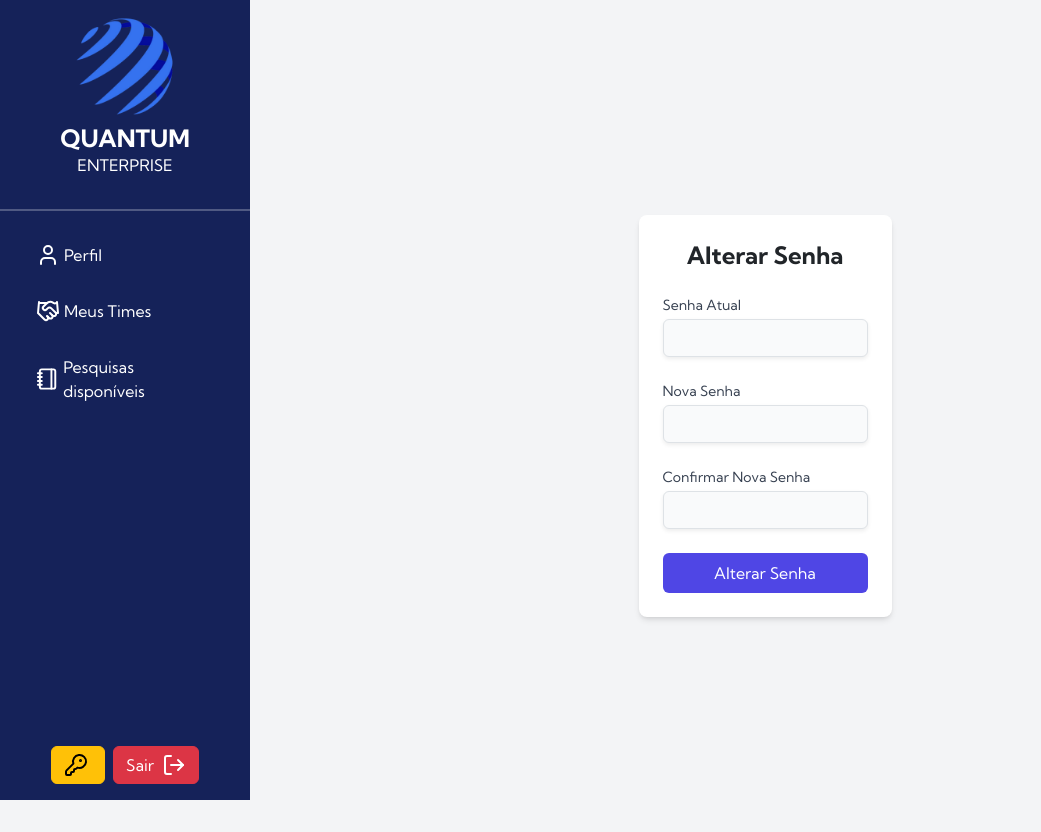
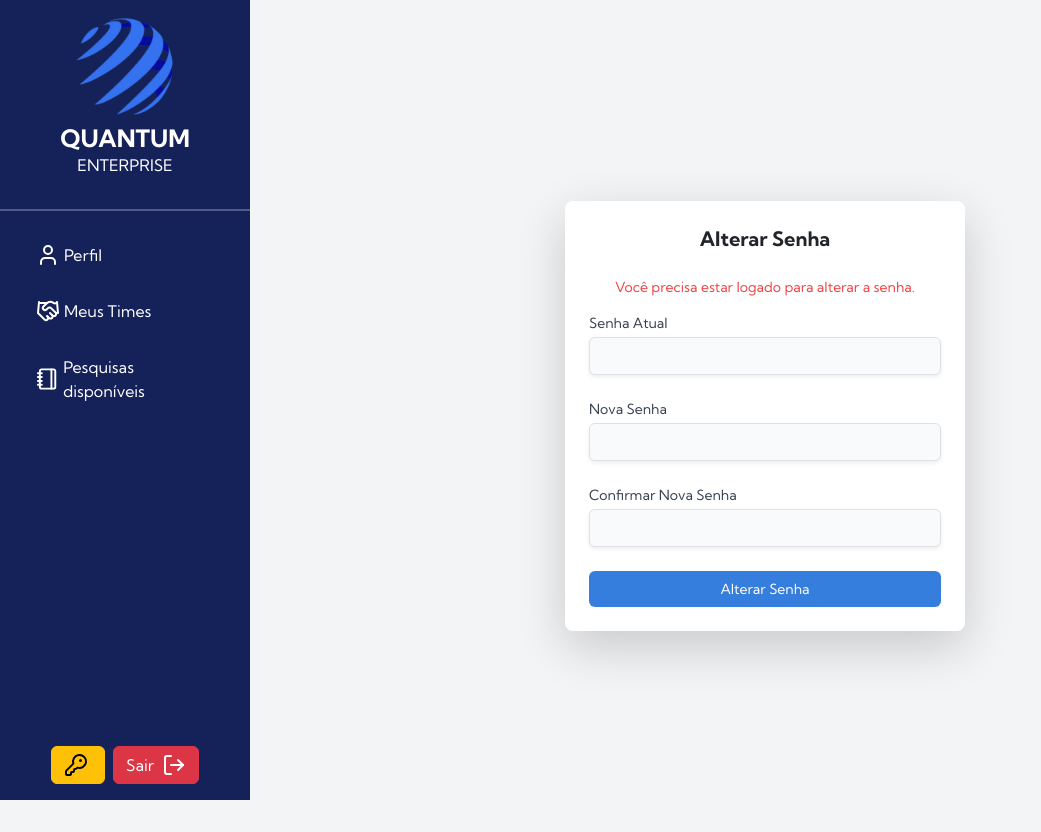
Before and after one commit to CODEPLAY-Fatec/API-ADS-3-Sem-Fatec, a Next.js app in the folder frontend/: page /home/changepasswordin in a window 1280 px wide. Shown: the whole page, without its empty margins (0-1041 px from the left). Built offline with nearby package versions, Linux system fonts and the light colour scheme.

Commit message:
Ajustes e alteração no frontend da redefinição de senha

```diff
--- a/frontend/app/home/changepasswordin/page.tsx
+++ b/frontend/app/home/changepasswordin/page.tsx
@@ -2,7 +2,7 @@
 import axios from "axios";
 import React, { useState, useEffect, ChangeEvent, FormEvent } from "react";
 import Cookie from "js-cookie";
-import {jwtDecode} from "jwt-decode";
+import { jwtDecode } from "jwt-decode";
 
 interface DecodedToken {
   id: string;
@@ -17,6 +17,8 @@ const Page: React.FC = () => {
   const [newPassword, setNewPassword] = useState("");
   const [confirmPassword, setConfirmPassword] = useState("");
   const [message, setMessage] = useState("");
+  const [isSuccess, setIsSuccess] = useState(false); // Indica se a mensagem é de sucesso
+  const [loading, setLoading] = useState(false);
 
   useEffect(() => {
     const token = Cookie.get("authToken") || Cookie.get("userToken");
@@ -27,7 +29,10 @@ const Page: React.FC = () => {
         setUserId(decoded.id);
       } catch (error) {
         console.error("Erro ao decodificar o token:", error);
+        setMessage("Token inválido. Por favor, faça login novamente.");
       }
+    } else {
+      setMessage("Você precisa estar logado para alterar a senha.");
     }
   }, []);
 
@@ -41,22 +46,28 @@ const Page: React.FC = () => {
   const handleSubmit = async (event: FormEvent) => {
     event.preventDefault();
 
+    // Verificação do comprimento mínimo de 6 caracteres para nova senha e confirmação
+    if (newPassword.length < 6 || confirmPassword.length < 6) {
+      setMessage("A nova senha deve ter pelo menos 6 caracteres.");
+      setIsSuccess(false);
+      return;
+    }
+
     if (newPassword !== confirmPassword) {
       setMessage("As senhas não coincidem.");
+      setIsSuccess(false);
       return;
     }
 
     if (!userId) {
       setMessage("Erro ao identificar o usuário. Por favor, faça login novamente.");
+      setIsSuccess(false);
       return;
     }
 
+    setLoading(true);
+
     try {
-        console.log(userId)
-        console.log(currentPassword)
-        console.log(newPassword)
-        console.log(confirmPassword)
-
       const response = await axios.put("http://localhost:3001/api/change_password", {
         userId,
         current_password: currentPassword,
@@ -65,56 +76,79 @@ const Page: React.FC = () => {
       });
 
       setMessage(response.data.message || "Senha alterada com sucesso!");
+      setIsSuccess(true); // Define a mensagem como sucesso (verde)
+
+      // Limpa os campos de entrada após a atualização bem-sucedida
+      setCurrentPassword("");
+      setNewPassword("");
+      setConfirmPassword("");
     } catch (error) {
       console.error("Erro ao alterar senha:", error);
       setMessage("Erro ao alterar senha. Por favor, tente novamente.");
+      setIsSuccess(false);
+    } finally {
+      setLoading(false);
     }
   };
 
   return (
-    <div className="h-screen flex justify-center items-center">
-      <div className="bg-white p-6 rounded-lg shadow-md max-w-md mx-auto my-auto">
-        <h2 className="text-2xl font-bold text-center mb-6">Alterar Senha</h2>
-        {message && <p className="text-center text-red-500 mb-4">{message}</p>}
-        <form onSubmit={handleSubmit}>
+    <div className="h-screen flex justify-center items-center bg-gray-100">
+      <div className="bg-white p-6 rounded-lg shadow-lg w-full max-w-[400px] mx-4 md:mx-auto my-auto">
+        <h2 className="text-xl font-semibold text-center mb-4">Alterar Senha</h2>
+        {message && (
+          <p className={`text-center mb-3 ${isSuccess ? "text-green-500" : "text-red-500"} text-sm`}>
+            {message}
+          </p>
+        )}
+        <form onSubmit={handleSubmit} aria-live="assertive">
           <div className="mb-4">
-            <label className="block text-sm font-medium text-gray-700">Senha Atual</label>
+            <label htmlFor="currentPassword" className="block text-sm font-medium text-gray-700">Senha Atual</label>
             <input
               type="password"
+              id="currentPassword"
               name="currentPassword"
               value={currentPassword}
               onChange={handleChange}
-              className="mt-1 block w-full px-3 py-2 bg-gray-50 border border-gray-300 rounded-md shadow-sm focus:outline-none focus:ring-indigo-500 focus:border-indigo-500 sm:text-sm"
+              className="mt-1 block w-full px-2 py-2 bg-gray-50 border border-gray-300 rounded-md shadow-sm focus:outline-none focus:ring-indigo-500 focus:border-indigo-500 text-sm"
               required
+              aria-required="true"
             />
           </div>
           <div className="mb-4">
-            <label className="block text-sm font-medium text-gray-700">Nova Senha</label>
+            <label htmlFor="newPassword" className="block text-sm font-medium text-gray-700">Nova Senha</label>
             <input
               type="password"
+              id="newPassword"
               name="newPassword"
               value={newPassword}
               onChange={handleChange}
-              className="mt-1 block w-full px-3 py-2 bg-gray-50 border border-gray-300 rounded-md shadow-sm focus:outline-none focus:ring-indigo-500 focus:border-indigo-500 sm:text-sm"
+              className="mt-1 block w-full px-2 py-2 bg-gray-50 border border-gray-300 rounded-md shadow-sm focus:outline-none focus:ring-indigo-500 focus:border-indigo-500 text-sm"
               required
+              aria-required="true"
             />
           </div>
           <div className="mb-4">
-            <label className="block text-sm font-medium text-gray-700">Confirmar Nova Senha</label>
+            <label htmlFor="confirmPassword" className="block text-sm font-medium text-gray-700">Confirmar Nova Senha</label>
             <input
               type="password"
+              id="confirmPassword"
               name="confirmPassword"
               value={confirmPassword}
               onChange={handleChange}
-              className="mt-1 block w-full px-3 py-2 bg-gray-50 border border-gray-300 rounded-md shadow-sm focus:outline-none focus:ring-indigo-500 focus:border-indigo-500 sm:text-sm"
+              className="mt-1 block w-full px-2 py-2 bg-gray-50 border border-gray-300 rounded-md shadow-sm focus:outline-none focus:ring-indigo-500 focus:border-indigo-500 text-sm"
               required
+              aria-required="true"
             />
           </div>
           <button
-            type="submit"
-            className="w-full bg-indigo-600 text-white py-2 px-4 rounded-md hover:bg-indigo-700 focus:outline-none focus:ring-2 focus:ring-offset-2 focus:ring-indigo-500"
-          >
-            Alterar Senha
+          type="submit"
+          className="w-full text-white py-2 px-4 rounded-md text-sm font-medium focus:outline-none focus:ring-2 focus:ring-offset-2"
+          style={{ backgroundColor: "#357edd" }}
+          onMouseEnter={(e) => (e.currentTarget.style.backgroundColor = "#2d6dc2")}
+          onMouseLeave={(e) => (e.currentTarget.style.backgroundColor = "#357edd")}
+          disabled={loading}
+            >
+          {loading ? "Alterando..." : "Alterar Senha"}
           </button>
         </form>
       </div>
```
